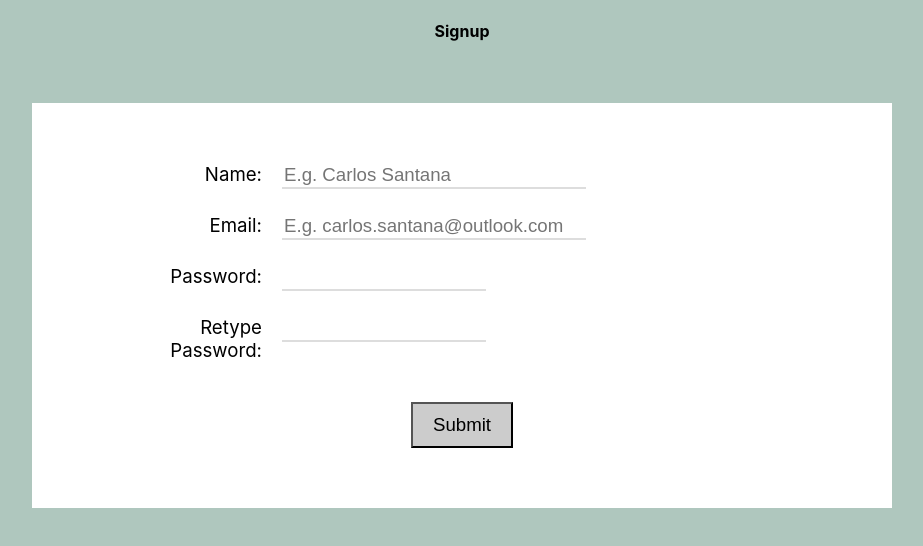
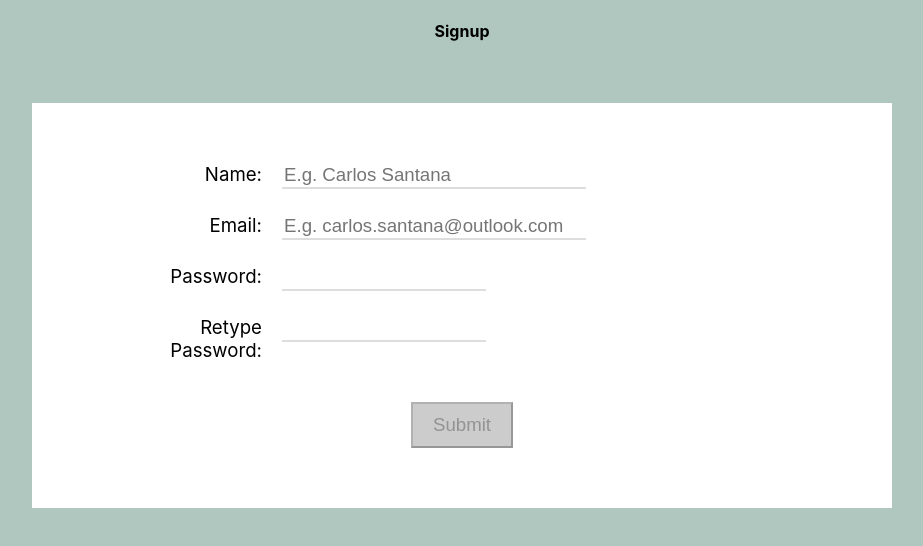
Before and after one commit to Secret-Santa-Sender/secretsantareact, a React (Create React App) app in the folder client/: page /signup in a window 1280 px wide. Shown: the top 546 px of the page, without its empty margins (178-1101 px from the left). Built offline with nearby package versions, Linux system fonts and the light colour scheme.

Commit message:
added form checks to the signup page

```diff
--- a/client/src/pages/signup.js
+++ b/client/src/pages/signup.js
@@ -43,9 +43,30 @@ class Signup extends Component {
       .catch(console.error);
   }
 
+  readyToSubmit() {
+    return (
+      this.state.email.length > 0 &&
+      this.state.name.length > 0 &&
+      this.state.password.length >= 6 &&
+      this.state.password == this.state.retypePassword
+    );
+  }
+
   render() {
     if (this.state.redirectTo) {
       return <Redirect to="/login" />;
+    }
+
+    let errorMsg = <div></div>;
+
+    if (this.state.password.length > 0 && this.state.password.length < 6) {
+      errorMsg = <div>Password should be least 6 letters.</div>;
+    } else if (
+      this.state.password.length >= 6 &&
+      this.state.retypePassword.length > 0 &&
+      this.state.password != this.state.retypePassword
+    ) {
+      errorMsg = <div>Incorrect Password</div>;
     }
 
     return (
@@ -96,7 +117,13 @@ class Signup extends Component {
                   />
                 </div>
               </div>
-              <input type="submit" value="Submit" onClick={this.handleSubmit} />
+              <input
+                type="submit"
+                value="Submit"
+                onClick={this.handleSubmit}
+                disabled={!this.readyToSubmit()}
+              />
+              {errorMsg}
             </form>
           </div>
         </div>
```
